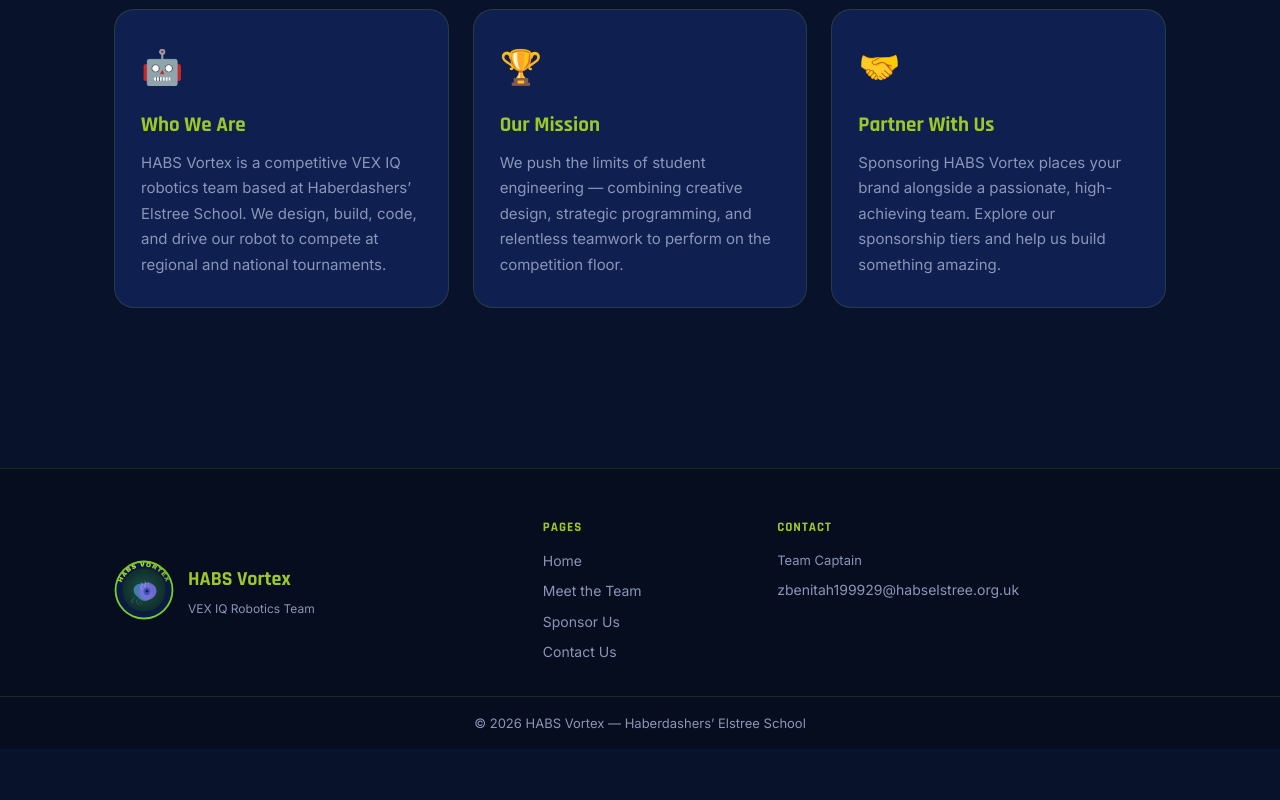
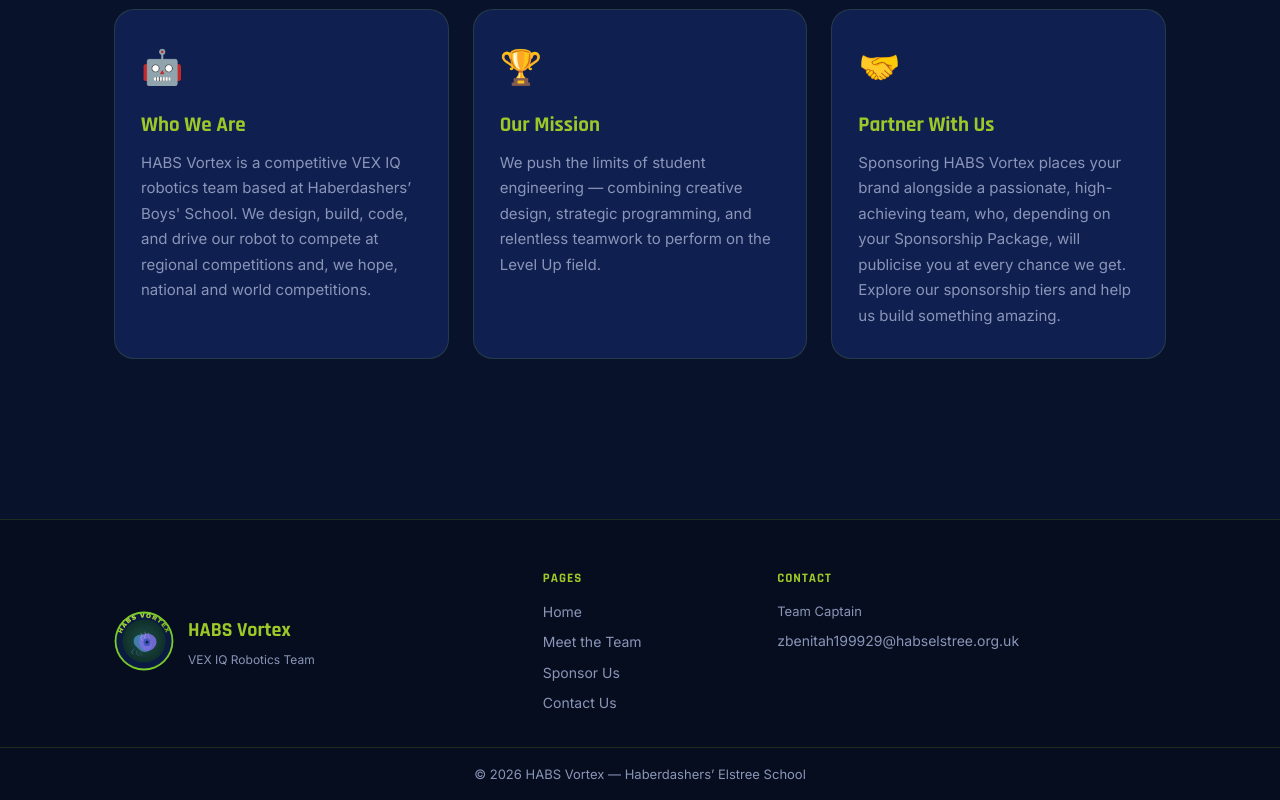
Before and after one commit to danuw/habs-vortex, a React (Vite) app: page / in a window 1280 px wide. Shown: the part 755-1555 px from the top of the page. Before the commit the page ends 1504 px from the top, so only its background shows below. Built offline with nearby package versions, Linux system fonts and the light colour scheme.

Commit message:
Updated Home.tsx

```diff
--- a/src/pages/Home.tsx
+++ b/src/pages/Home.tsx
@@ -26,8 +26,8 @@
             <div className="card-icon">&#x1F916;</div>
             <h3>Who We Are</h3>
             <p>
-              HABS Vortex is a competitive VEX IQ robotics team based at Haberdashers&rsquo; Elstree School.
-              We design, build, code, and drive our robot to compete at regional and national tournaments.
+              HABS Vortex is a competitive VEX IQ robotics team based at Haberdashers&rsquo; Boys' School.
+              We design, build, code, and drive our robot to compete at regional competitions and, we hope, national and world competitions.
             </p>
           </div>
           <div className="card">
@@ -35,14 +35,14 @@
             <h3>Our Mission</h3>
             <p>
               We push the limits of student engineering &mdash; combining creative design, strategic
-              programming, and relentless teamwork to perform on the competition floor.
+              programming, and relentless teamwork to perform on the Level Up field.
             </p>
           </div>
           <div className="card">
             <div className="card-icon">&#x1F91D;</div>
             <h3>Partner With Us</h3>
             <p>
-              Sponsoring HABS Vortex places your brand alongside a passionate, high-achieving team.
+              Sponsoring HABS Vortex places your brand alongside a passionate, high-achieving team, who, depending on your Sponsorship Package, will publicise you at every chance we get.
               Explore our sponsorship tiers and help us build something amazing.
             </p>
           </div>
```
